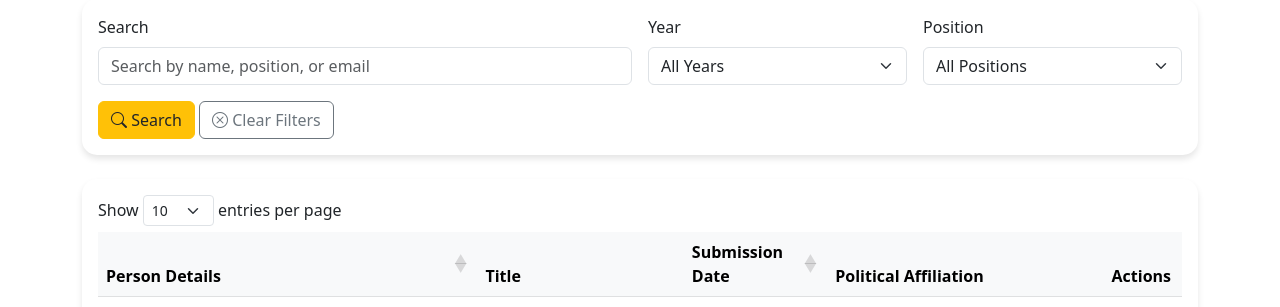
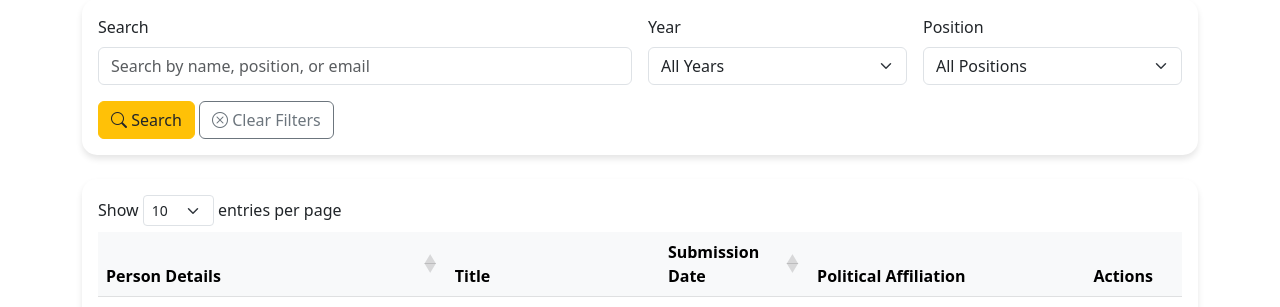
Before and after one commit to bushybushi/webengineering_uni, a PHP site: page /modules/search_module/search.php in a window 1280 px wide. Shown: the part 177-484 px from the top of the page. Run offline with PHP 8.4, Linux system fonts and the light colour scheme; data comes from the database, SQL or seed files in the repository; some libraries are stand-ins or nearby versions.

Commit message:
Update search.php

```diff
--- a/modules/search_module/search.php
+++ b/modules/search_module/search.php
@@ -206,14 +206,14 @@ $positions = $positionStmt->fetchAll(PDO::FETCH_COLUMN);
             <div class="card feature-card">
                 <div class="card-body">
                     <div class="table-responsive">
-                        <table id="declarationsTable" class="table table-hover align-middle">
+                        <table class="table table-hover align-middle">
                             <thead class="table-light">
                                 <tr>
-                                    <th>Person Details</th>
-                                    <th>Title</th>
-                                    <th>Submission Date</th>
-                                    <th>Political Affiliation</th>
-                                    <th>Actions</th>
+                                    <th style="width: 40%">Person Details</th>
+                                    <th style="width: 20%">Title</th>
+                                    <th style="width: 15%">Submission Date</th>
+                                    <th style="width: 15%">Political Affiliation</th>
+                                    <th style="width: 10%">Actions</th>
                                 </tr>
                             </thead>
                             <tbody>
@@ -298,7 +298,7 @@ $positions = $positionStmt->fetchAll(PDO::FETCH_COLUMN);
     <script src="../../assets/js/main.js"></script>
     <script>
         $(document).ready(function() {
-            $('#declarationsTable').DataTable({
+            $('.table').DataTable({
                 order: [], // No default sorting
                 pageLength: 10,
                 dom: '<"row"<"col-12"l>>rtip', // Remove search field (f) from dom
@@ -326,6 +326,13 @@ $positions = $positionStmt->fetchAll(PDO::FETCH_COLUMN);
                         targets: [1, 3, 4], // Title, Political Affiliation, and Actions
                         orderable: false
                     }
+                ],
+                columns: [
+                    { data: 'person_details' }, // Person Details
+                    { data: 'title' }, // Title
+                    { data: 'submission_date' }, // Submission Date
+                    { data: 'political_affiliation' }, // Political Affiliation
+                    { data: 'actions' } // Actions
                 ]
             });
         });
```
